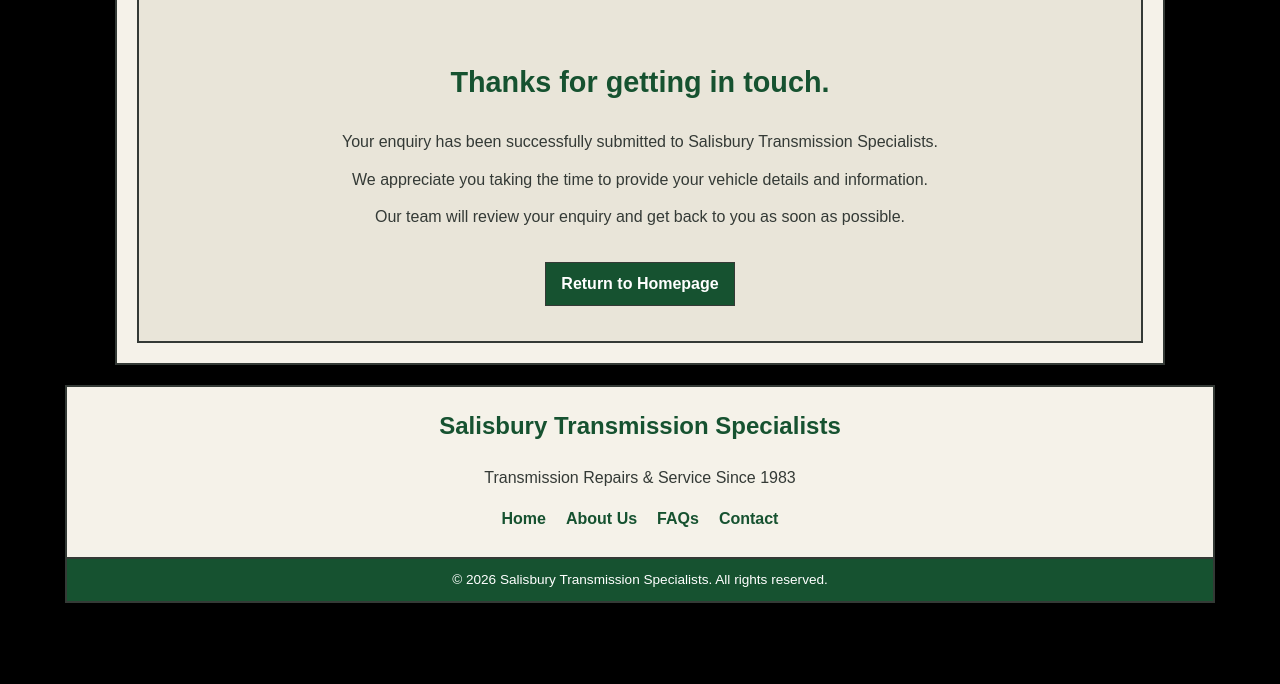
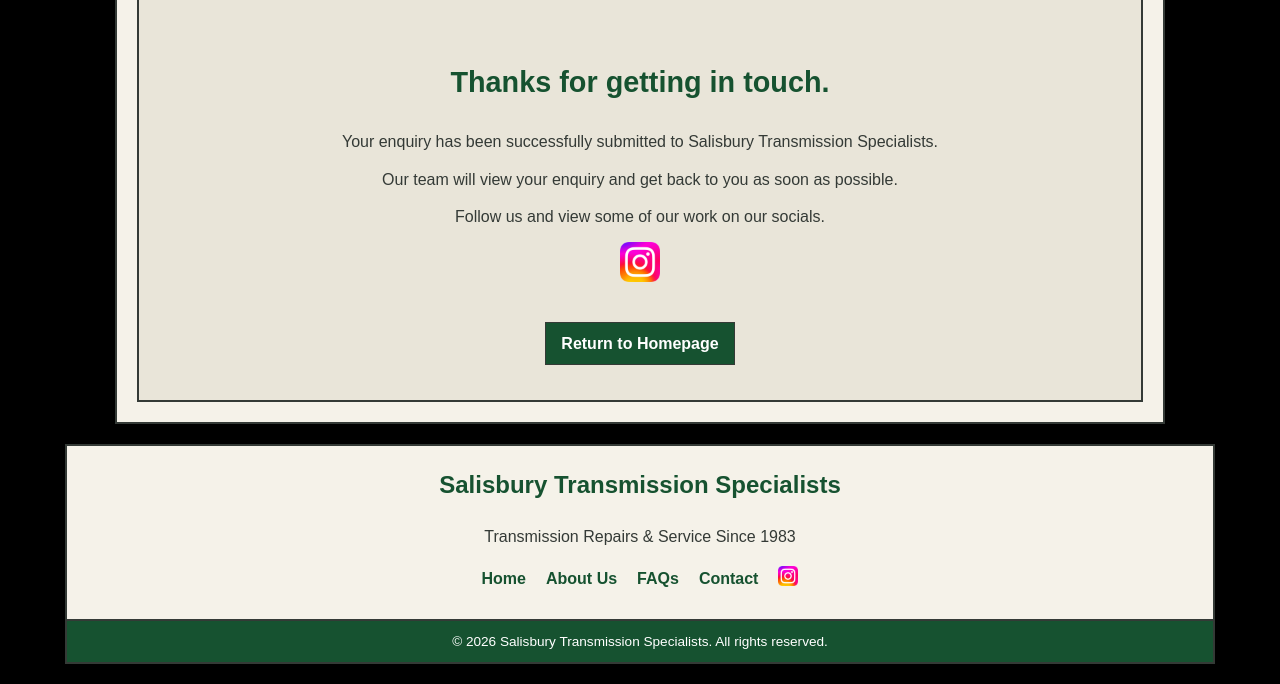
Before and after one commit to SaliTrans/salisbury-transmission, a plain HTML site: page thank-you.html in a window 1280 px wide. Shown: the part 403-1087 px from the top of the page. Before the commit the page ends 1026 px from the top, so only its background shows below. Drawn offline with Linux system fonts and the light colour scheme.

Commit message:
Social Links

```diff
--- a/css/style.css
+++ b/css/style.css
@@ -994,3 +994,13 @@ a {
     height: 80px;
     object-fit: contain;
 }
+
+.social-link img {
+    width: 30px;
+    height: 30px;
+    transition: transform 0.2s ease;
+}
+
+.social-link:hover img {
+    transform: scale(1.1);
+}
--- a/thank-you.html
+++ b/thank-you.html
@@ -59,18 +59,20 @@
             </p>
 
             <p>
-                We appreciate you taking the time to provide
-                your vehicle details and information.
+                Our team will view your enquiry and get
+                back to you as soon as possible.
             </p>
 
-            <p>
-                Our team will review your enquiry and get
-                back to you as soon as possible.
+            <p> Follow us and view some of our work on our socials.
             </p>
+            <p><a href="https://www.instagram.com/salisbury_transmissions/" target="_blank" rel="noopener noreferrer">
+    <img src="images/insta.png" alt="Follow us on Instagram" width="40"> </a> </p>
 
             <a href="index.html" class="read-more">
                 Return to Homepage
             </a>
+
+
 
         </section>
 
@@ -88,6 +90,8 @@
                 <a href="about.html">About Us</a>
                 <a href="faq.html">FAQs</a>
                 <a href="contact.html">Contact</a>
+                <a href="https://www.instagram.com/salisbury_transmissions/" target="_blank" rel="noopener noreferrer">
+    <img src="images/insta.png" alt="Follow us on Instagram" width="20">
             </div>
         </div>
 
```
Also changed, not shown: about.html (+2 -0 lines), contact.html (+2 -0 lines), faq.html (+2 -0 lines), index.html (+3 -0 lines), services.html (+2 -0 lines), images/insta.png (added).
